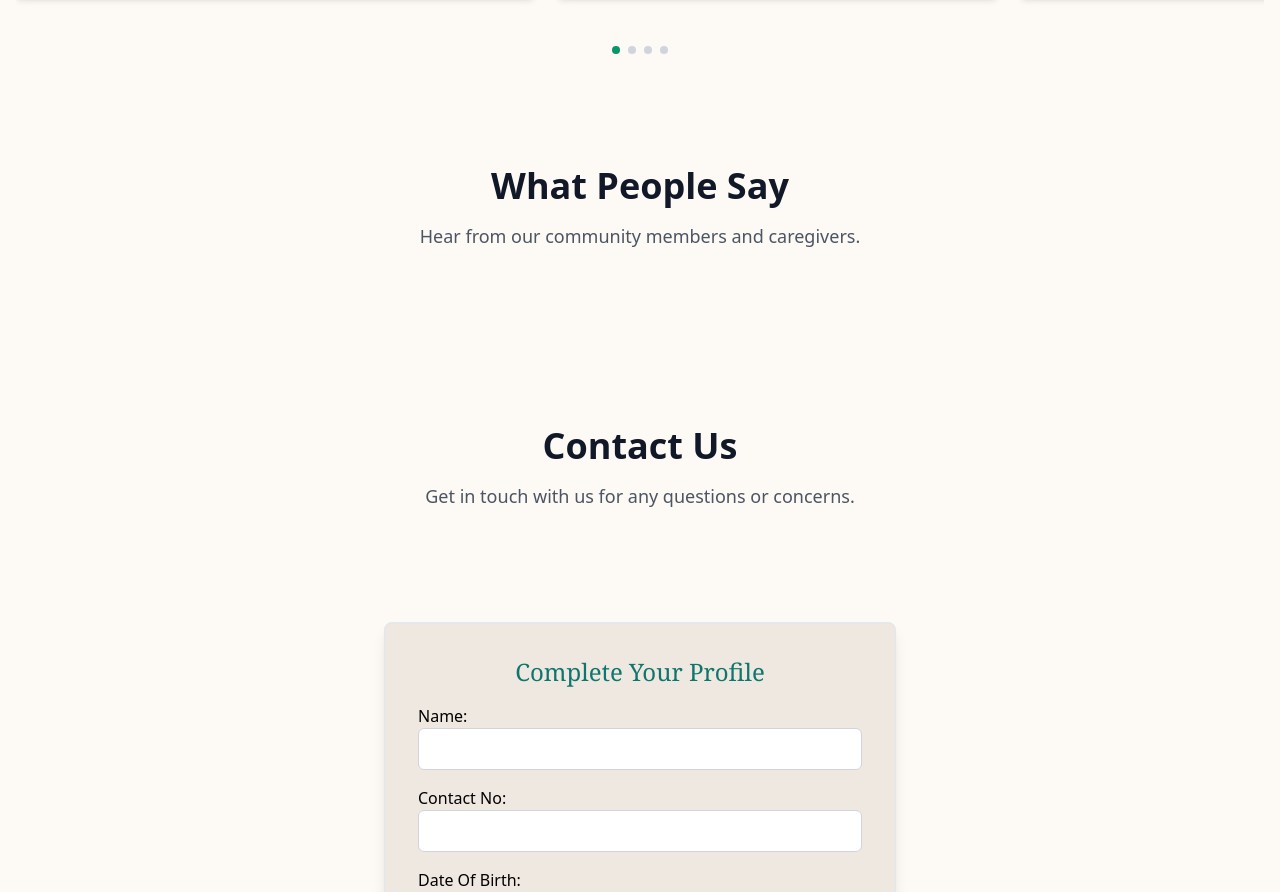
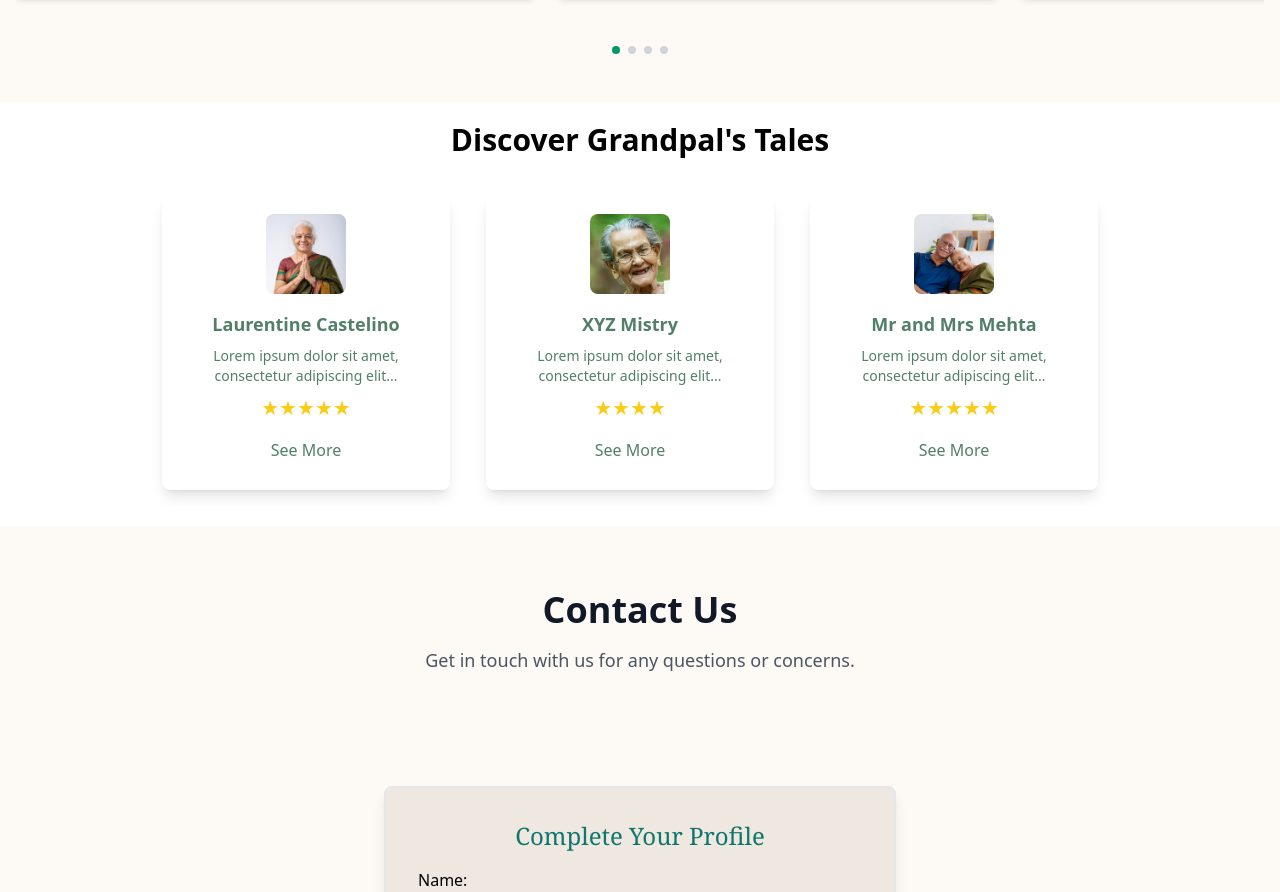
Before and after one commit to ProdigyRahul/Eldermate-fsd, a React (Vite) app in the folder frontend/: page / in a window 1280 px wide. Shown: the part 6329-7221 px from the top of the page. Built offline with nearby package versions, Linux system fonts and the light colour scheme.

Commit message:
Testimonial

```diff
--- a/frontend/src/components/Testimonials.tsx
+++ b/frontend/src/components/Testimonials.tsx
@@ -1,20 +1,50 @@
 import React from 'react';
+import TestimonialCard from './TestimonialsCard';
+import rev1 from '../assets/rev1.png';
+import rev2 from '../assets/rev2.png';
+import rev3 from '../assets/rev3.png';
 
 const Testimonials: React.FC = () => {
+  const testimonialsData = [
+    {
+      backgroundColor: '#ccd5co',
+      clientName: 'Laurentine Castelino',
+      testimonialText: 'Lorem ipsum dolor sit amet, consectetur adipiscing elit...',
+      rating: 5,
+      imageURL: rev1,
+    },
+    {
+      backgroundColor: '#ccd5co',
+      clientName: 'XYZ Mistry',
+      testimonialText: 'Lorem ipsum dolor sit amet, consectetur adipiscing elit...',
+      rating: 4,
+      imageURL: rev2,
+    },
+    {
+      backgroundColor: '#ccd5co',
+      clientName: 'Mr and Mrs Mehta',
+      testimonialText: 'Lorem ipsum dolor sit amet, consectetur adipiscing elit...',
+      rating: 5,
+      imageURL: rev3,
+    },
+  ];
+
   return (
-    <section className="py-16 bg-[#fdf9f4] ">
-      <div className="max-w-7xl mx-auto px-4 sm:px-6 lg:px-8">
-        <div className="text-center">
-          <h2 className="text-3xl font-bold text-gray-900 sm:text-4xl">What People Say</h2>
-          <p className="mt-4 text-lg text-gray-600">
-            Hear from our community members and caregivers.
-          </p>
-        </div>
-        <div className="mt-12 grid grid-cols-1 gap-8 sm:grid-cols-2 lg:grid-cols-3">
-          {/* Add testimonials content here */}
-        </div>
+    <div className="p-5">
+      <h1 className="text-3xl font-bold text-center mb-5">Discover Grandpal's Tales</h1>
+      <div className="flex overflow-x-auto p-4 gap-4 justify-center items-center">
+        {testimonialsData.map((testimonial, index) => (
+          <TestimonialCard
+            key={index}
+            backgroundColor={testimonial.backgroundColor}
+            clientName={testimonial.clientName}
+            testimonialText={testimonial.testimonialText}
+            rating={testimonial.rating}
+            imageURL={testimonial.imageURL}
+          />
+        ))}
       </div>
-    </section>
+    </div>
   );
 };
 
--- /dev/null
+++ b/frontend/src/components/TestimonialsCard.tsx
@@ -0,0 +1,25 @@
+import React from 'react';
+
+interface TestimonialCardProps {
+    backgroundColor: string;
+    imageURL: string;
+    clientName: string;
+    testimonialText: string;
+    rating: number;
+}
+
+const TestimonialCard: React.FC<TestimonialCardProps> = ({ backgroundColor, clientName, testimonialText, rating, imageURL }) => {
+    return (
+        <div className="w-72 p-5 text-[#517f68] rounded-lg shadow-lg text-center mr-5 flex-shrink-0" style={{ backgroundColor }}>
+            <div className="flex justify-center mb-4">
+                <img src={imageURL} alt={`${clientName}'s testimonial`} className="w-20 h-20 rounded-lg" />
+            </div>
+            <h3 className="text-lg font-semibold mb-2">{clientName}</h3>
+            <p className="text-sm mb-2 line-clamp-2">{testimonialText}</p>
+            <div className="text-xl text-yellow-400 mb-2">{'★'.repeat(rating)}</div>
+            <button className="bg-white text-inherit border-none py-2 px-3 rounded hover:bg-gray-200 transition duration-300">See More</button>
+        </div>
+    );
+};
+
+export default TestimonialCard;
```
